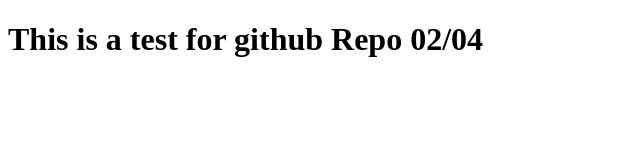
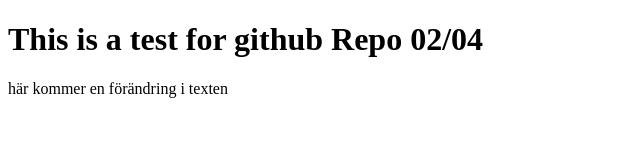
Before and after one commit to GlassesMan-031/git0204, a plain HTML site: page index.html in a window 1280 px wide. Shown: the whole page, without its empty margins (0-640 px from the left). Drawn offline with Linux system fonts and the light colour scheme.

Commit message:
lade till paragraf med förändring

```diff
--- a/index.html
+++ b/index.html
@@ -7,5 +7,6 @@
 </head>
 <body>
   <h1>This is a test for github Repo 02/04</h1>
+  <p>här kommer en förändring i texten</p>
 </body>
 </html>
```
